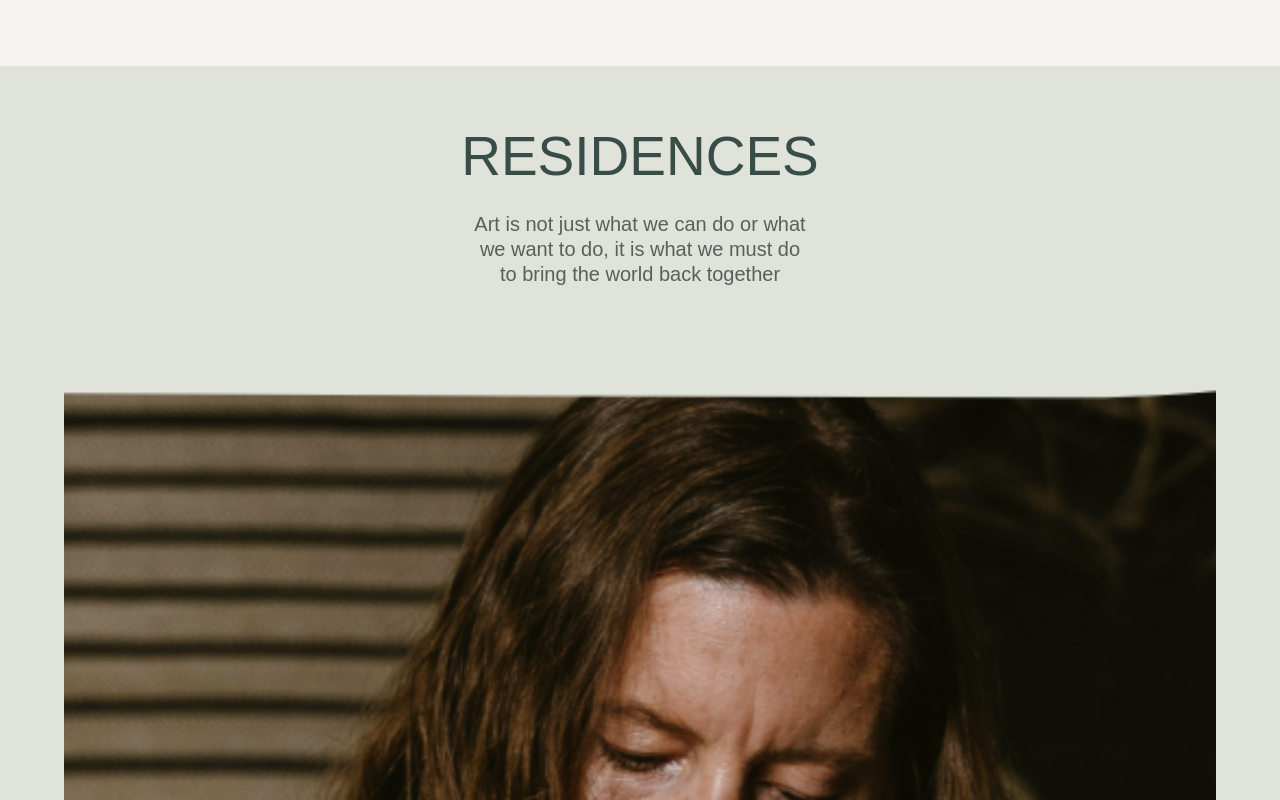
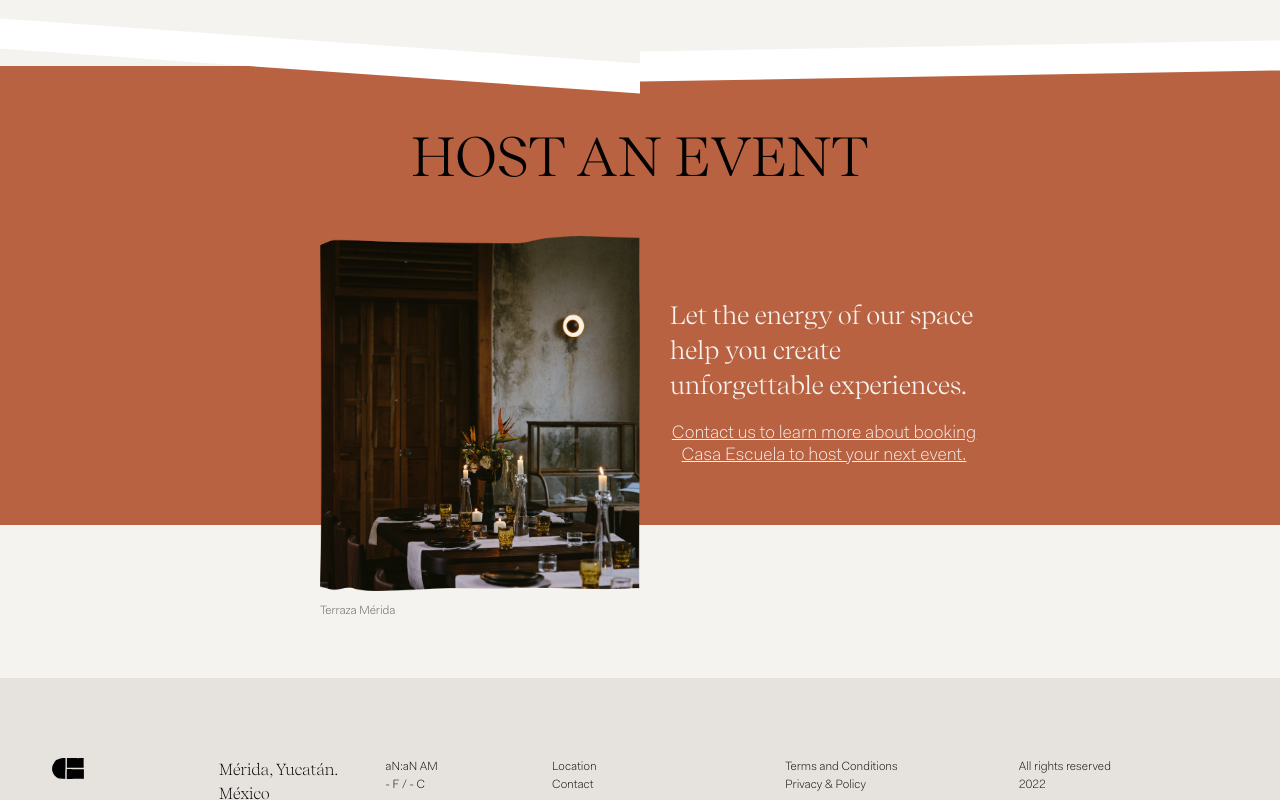
Before and after one commit to cesarmejiag/casa-escuela-site, a Next.js app: page /contact in a window 1280 px wide. Shown: the part 2000-2800 px from the top of the page. Built offline with nearby package versions, Linux system fonts and the light colour scheme; no server answers.

Commit message:
styles backgroundColor and sideCustom

```diff
--- /dev/null
+++ b/components/BackgroundColor.js
@@ -0,0 +1,17 @@
+import styles from "../styles/BackgroundColor.module.css";
+import SideCustom from "./SideCustom";
+
+const BackgroundColor = ({cColor,cHeight}) => {
+  return (
+  <div className={styles.backgroundWrapper}>
+    <div className={styles.colorElement} style={{background:cColor,height:cHeight}}>
+    </div>
+
+    <SideCustom title="Host an event" abstract="Let the energy of our space help you create unforgettable experiences." src="/images/events-portada.png" caption="Terraza Mérida" link="https://www.google.com/" textlink="Contact us to learn more about booking
+Casa Escuela to host your next event.">
+
+    </SideCustom>
+  </div>
+  )
+};
+export default BackgroundColor;
--- a/components/SideCustom.js
+++ b/components/SideCustom.js
@@ -2,31 +2,30 @@ import  styles from "../styles/SideCustom.module.css";
 import Link from "next/link";
 import Image from "next/image";
 
-const SideCustom = ({pageTitle, abstract, image, caption,description,text,path}) => {
+const SideCustom = ({title, abstract,src, caption,link, textlink}) => {
   return (
     <div className={styles.sideCustom}>
-      <h2 className={styles.title}>{pageTitle}</h2>
-      <div className={styles.abstracts}>
+      <div className={styles.sideTitle}>{title}</div>
+      <div className={styles.sideAbstract}>
         {abstract}
       </div>
-      <div className={styles.image}>
-        <Image
-            src={image}
-            width={498}
-            height={791}
-            layout="responsive"
-            quality={100}
-          />
-          <div className={styles.captionText}>{caption}</div>
+      <div className={styles.sideContainer}>
+        <div className={styles.sideWrapperImage}>
+          <a href="#" className={styles.sideImage}>
+              <img src={src} alt={caption} />
+          </a>
+          <div className={styles.sideCaption}>{caption}</div>
+        </div>
+        <div className={styles.sideWrapperInformation}>
+          <div className={styles.sideAbstractDesktop}>
+            {abstract}
+          </div>
+          <a href={link} className={styles.sideLink}>
+            {textlink}
+          </a>
+        </div>
       </div>
-      <div className={styles.descriptionContainer}>
-        <div className={styles.descriptionText}>
-          {description}
-        </div>
-        <Link className={styles.linkReference} href={path}>
-          {text}
-        </Link>
-      </div>
+
     </div>
   )
 };
--- a/pages/contact.js
+++ b/pages/contact.js
@@ -1,7 +1,7 @@
 import Layout from "../components/Layout";
 import Section from "../components/Section";
 import BottomLink from "../components/BottomLink";
-import SideCustom from "../components/SideCustom";
+import BackgroundColor from "../components/BackgroundColor";
 
 import data from "../data";
 
@@ -74,9 +74,8 @@ const Contact = () => {
         </div>
       </Section>
 
-      <SideCustom className="side-custom" pageTitle="Residences" abstract="Art is not just what we can do or what we want to do, it is what we must do to bring the world back together" image="/images/residencies-cover.png" caption="Luz Vega - Taller de Cerámica" description="We invite visual artists and designers from all over the world to live and work in Casa Escuela." text="Current artist in residence"  path="https://www.google.com/">
-
-      </SideCustom>
+      <BackgroundColor cColor="#b96241" cHeight="75%">
+      </BackgroundColor>
     </Layout>
   );
 };
--- /dev/null
+++ b/styles/BackgroundColor.module.css
@@ -0,0 +1,34 @@
+.backgroundWrapper{
+  position: relative;
+  width: 100%;
+}
+.backgroundWrapper:after,
+.backgroundWrapper:before{
+  background: #fff;
+  content: '';
+  display: block;
+  height: 30px;
+  max-width: 50%;
+  position: absolute;
+  width: 100%;
+}
+.backgroundWrapper:after{
+  top: -20px;
+  right: 0;
+  transform: skewY(-1deg);
+}
+.backgroundWrapper:before{
+  left: 0;
+  top: -25px;
+  transform: skewY(4deg);
+  max-width: 50%;
+}
+.colorElement{
+  bottom: 0;
+  left: 0;
+  position: absolute;
+  right: 0;
+  top: 0;
+  width: 100%;
+  z-index: -1;
+}
--- a/styles/SideCustom.module.css
+++ b/styles/SideCustom.module.css
@@ -3,88 +3,114 @@
   position: relative;
   z-index: 0;
 }
-.sideCustom:after{
-  background: #dfe3da;
-  content: "";
-  height: 69%;
-  left: 0;
-  position: absolute;
-  top: 0;
-  width: 100%;
-  z-index: -1;
-}
-.title{
-  color: #384c48;
-  font-family: "Recife Display",sans-serif;
+.sideTitle{
+  color: #020202;
+  font-family: 'RecifeDisplay';
   font-size: 40px;
-  font-weight: "300";
+  font-weight: 300;
   line-height: 45px;
+  margin: 0 auto;
+  max-width: 210px;
   text-align: center;
   text-transform: uppercase;
+  width: 100%;
 }
-.abstracts{
-  font-family: "Recife Display",sans-serif;
+.sideAbstractDesktop,
+.sideAbstract{
+  color: #f5f3ef;
+  font-family: 'RecifeDisplay';
   font-size: 20px;
+  font-weight: 300;
   line-height: 24px;
-  margin: 60px auto 73px;
-  max-width: 280px;
+  margin: 46px auto 78px;
+  max-width: 285px;
   text-align: center;
   width: 100%;
 }
-.image{
-  margin: 0 auto;
-  max-width: 318px;
-  min-height: 347px;
+.sideAbstractDesktop{
+  display: none;
+}
+.sideContainer{
+  display: flex;
+  flex-flow: column;
+}
+.sideWrapperImage
+.sideWrapperInformation{
+  position: relative;
   width: 100%;
 }
-.image img{
-  object-fit: cover;
-}
-.captionText,
-.descriptionText{
-  color: #5d5d5d;
-  font-family: "Fakt Pro",sans-serif;
-  font-size: 14px;
-  font-weight: 300;
-  line-height: 20px;
-  margin: 15px auto 0;
-}
-.descriptionContainer{
-  display: flex;
-  flex-flow: column;
+.sideImage{
+  display: block;
   margin: 0 auto;
-  max-width: 318px;
+  max-width: 320px;
   width: 100%;
 }
-.descriptionText{
-  margin: 15px auto 35px;
-  text-align: center;
+.sideImage img{
+  width: 100%;
 }
-.descriptionContainer a{
-  color: #000;
-  font-family: "Fakt Pro",sans-serif;
+.sideCaption{
+  color: #f5f3ef;
+  font-family: "FaktPro";
+  font-size: 12px;
+  font-weight: 300;
+  line-height: 13px;
+  margin: 14px auto 0;
+  max-width: 320px;
+}
+.sideLink{
+  color: #f5f3ef;
+  display: block;
+  font-family: "FaktPro";
   font-size: 18px;
   font-weight: 300;
-  line-height: 24px;
-  margin-bottom: 40px;
+  line-height: 22px;
+  margin: 51px auto 0;
+  max-width: 320px;
+  position: relative;
   text-align: center;
+  width: 100%;
 }
-
-@media (min-width: 767px){
-
-  .title{
+.sideLink:hover{
+  color: #f5f3ef;
+}
+@media(min-width: 767px) {
+  .sideTitle{
     font-size: 55px;
     line-height: 60px;
+    margin-bottom: 50px;
+    max-width: 480px;
   }
-  .abstracts{
-    line-height: 25px;
-    margin: 26px auto 73px;
-    max-width: 340px;
+  .sideAbstract{
+    display: none;
   }
-  .image{
-    max-width: 90%;
+  .sideAbstractDesktop{
+    display: block;
+    font-size: 25px;
+    line-height: 35px;
+    margin: 62px auto 20px 30px;
+    max-width: 329px;
+    text-align: left;
   }
-  .descriptionText{
-    font-size: 18px;
+  .sideContainer{
+    flex-flow: row;
+  }
+  .sideWrapperImage,
+  .sideWrapperInformation{
+    max-width: 50%;
+    width: 100%;
+  }
+  .sideImage{
+    margin: 0;
+    margin-left: auto;
+  }
+  .sideCaption{
+    color: #5d5d5d;
+    margin: 0;
+    margin-left: auto;
+    margin-top: 14px;
+  }
+  .sideLink{
+    margin: 0;
+    margin-left: 24px;
   }
 }
```
Also changed, not shown: public/images/events-portada.png (added), 1 other file (tests, documents, lock files or other folders).
